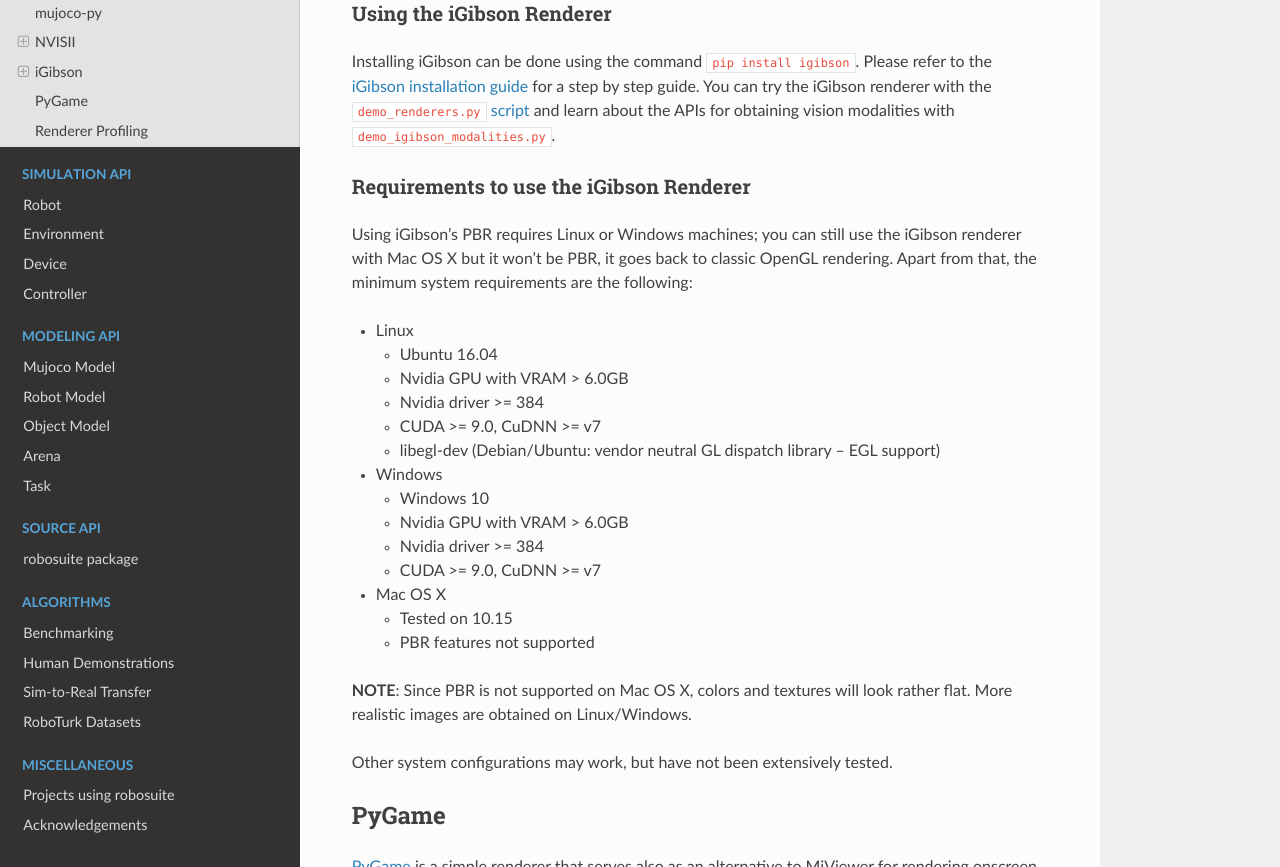
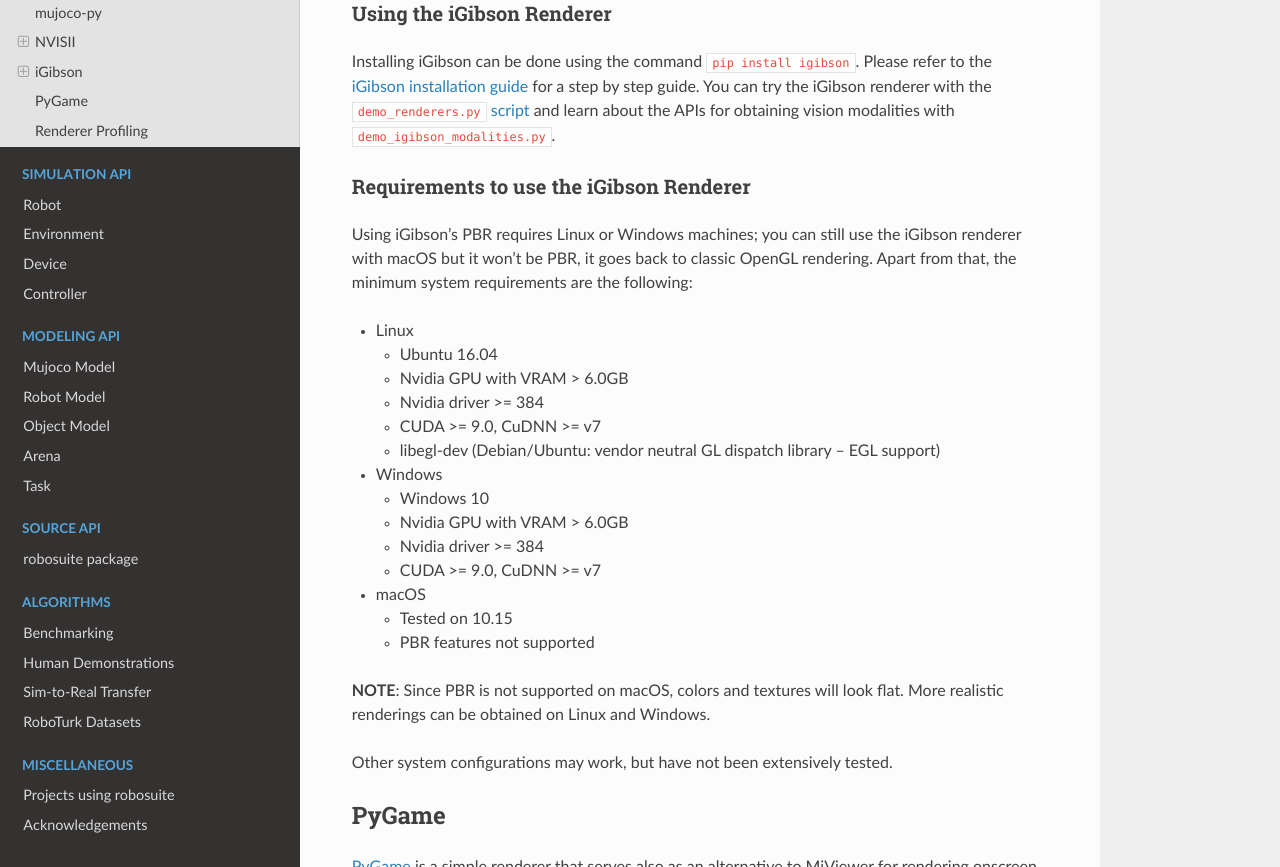
Before and after one commit to ARISE-Initiative/robosuite, a Sphinx documentation site: the page built from docs/modules/renderers.md, in a window 1280 px wide and 900 px high, scrolled down 2333 px, cut to the strip 33-900 px from the top of the window. Built offline with Sphinx 7.4.7 and the Read the Docs theme 2.0.0, drawn with Linux system fonts in a browser that asks for light colours.

Commit message:
Update renderers.md

```diff
--- a/docs/modules/renderers.md
+++ b/docs/modules/renderers.md
@@ -35,7 +35,7 @@
 
 ### Requirements to use the iGibson Renderer
 
-Using iGibson's PBR requires Linux or Windows machines; you can still use the iGibson renderer with Mac OS X but it won't be PBR, it goes back to classic OpenGL rendering. Apart from that, the minimum system requirements are the following:
+Using iGibson's PBR requires Linux or Windows machines; you can still use the iGibson renderer with macOS but it won't be PBR, it goes back to classic OpenGL rendering. Apart from that, the minimum system requirements are the following:
 
 - Linux
   - Ubuntu 16.04
@@ -48,11 +48,11 @@
   - Nvidia GPU with VRAM > 6.0GB
   - Nvidia driver >= 384
   - CUDA >= 9.0, CuDNN >= v7
-- Mac OS X
+- macOS
   - Tested on 10.15
   - PBR features not supported
 
-**NOTE**: Since PBR is not supported on Mac OS X, colors and textures will look rather flat. More realistic images are obtained on Linux/Windows.
+**NOTE**: Since PBR is not supported on macOS, colors and textures will look flat. More realistic renderings can be obtained on Linux and Windows.
 
 Other system configurations may work, but have not been extensively tested.
 
```
